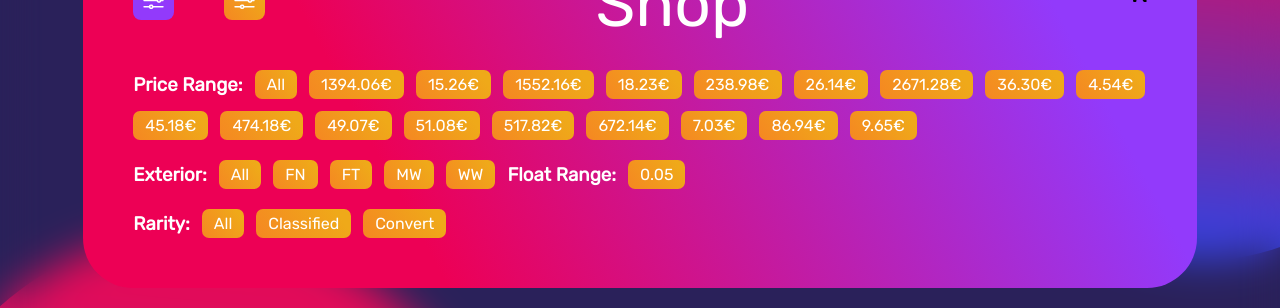
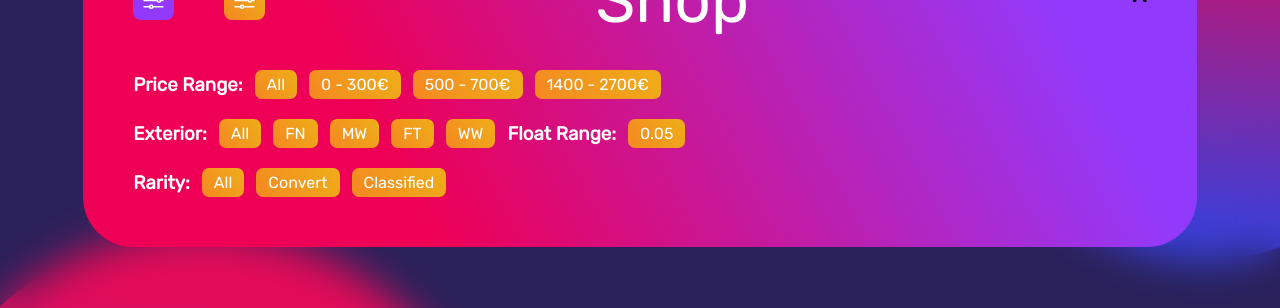
Before and after one commit to nhtoby311/csgo-shop, a React (Create React App) app: page / in a window 1280 px wide. Shown: the part 220-528 px from the top of the page. Built offline with nearby package versions, Linux system fonts and the light colour scheme.

Commit message:
filter add

```diff
--- a/src/App.tsx
+++ b/src/App.tsx
@@ -5,14 +5,17 @@ import Filter from './components/Filter/Filter';
 import Card from './components/Card/Card';
 import {Api} from './types/Api'
 import { ItemContext } from './contexts/ItemContext';
+import { FilteredItemContext } from './contexts/FilteredItemContext';
 
 function App() {
   const [items,setItems] = useState<Api[]>([])
+  const [filteredItems,setFilteredItems] = useState<Api[]>([])
 
   const getData = async function() {
     const response = await fetch("./api-csgo.json")
     const data = await response.json()
     setItems(data)
+    setFilteredItems(data)
   }
 
   useEffect(() =>
@@ -35,8 +38,8 @@ function App() {
         <div className="cards-cont-cont">
           <div className="cards-cont">
             {
-              items && items.map( (item) => {
-                return <Card key={item.id} name={item.name} image={item.img} price={item.price}/>
+              filteredItems && filteredItems.map( (filteredItem) => {
+                return <Card key={filteredItem.id} name={filteredItem.name} image={filteredItem.img} price={filteredItem.price}/>
               }
             )}
           </div>
--- a/src/components/Filter/Filter.tsx
+++ b/src/components/Filter/Filter.tsx
@@ -1,59 +1,12 @@
 import './Filter.scss'
 import filter from '../../assets/filter.svg'
-import { useContext, useEffect, useReducer, useState } from 'react'
 import gsap from 'gsap'
-import { ItemContext } from '../../contexts/ItemContext'
-import { Api } from '../../types/Api'
 import FilterButton from './FilterButton/FilterButton'
-
-type Action =
-{
-    type:string,
-    payload: Api[]
-}
-
-const uniqueAll = (array:string[]) =>{
-    return ['All',...(array.filter((x, i, array) => array.indexOf(x) === i)).sort()]
-}
-
-function reducer(state:typeof initialState,action:Action)
-{
-    switch(action.type){
-        case "INIT":
-            {
-                return {
-                    ...state,
-                    priceRange:uniqueAll(action.payload.map((elem) => {return elem.price})),
-                    exterior:uniqueAll(action.payload.map((elem) => {return elem.exterior})),
-                    rarity:uniqueAll(action.payload.map((elem) => {return elem.rarity})),
-                }
-            }
-        default:
-            {
-                return state;
-            }
-    }
-
-}
-
-const initialState =
-{
-    priceRange:['0$'],
-    exterior:['FN'],
-    rarity:['Convert'],
-    floatRange:['0.05']
-}
+import useFilter from '../../hooks/useFilter'
 
 export default function Filter()
 {
-    const [{priceRange, exterior,rarity,floatRange}, dispatch] =  useReducer(reducer, initialState);
-    const items = useContext(ItemContext)
-
-    useEffect(()=>
-    {
-        console.log("runnn")
-        dispatch({type:'INIT', payload:items})
-    },[items])
+    const {priceRange, exterior,rarity,floatRange,dispatch} = useFilter()
 
     return(
         <div className="function-cont">
@@ -81,7 +34,7 @@ export default function Filter()
                 <div className="function-line">
                     <h3>Price Range:</h3>
                     {priceRange.map((p,index) => {
-                        return <FilterButton key={index} val={p}/>
+                        return <FilterButton key={index} val={p} dispatch={() => dispatch({type:"SET_FILTER"})}/>
                     })}
                 </div>
                 <div className="function-line">
--- a/src/components/Filter/FilterButton/FilterButton.tsx
+++ b/src/components/Filter/FilterButton/FilterButton.tsx
@@ -2,7 +2,7 @@ import './FilterButton.scss'
 export default function FilterButton(props:any)
 {
     return (
-        <div className="btn-cont">
+        <div className="btn-cont" onClick={props.dispatch}>
             <h4>{props.val}</h4>
         </div>
     )
--- /dev/null
+++ b/src/contexts/FilteredItemContext.ts
@@ -0,0 +1,4 @@
+import { createContext } from "react";
+import { Api } from "../types/Api";
+
+export const FilteredItemContext = createContext<Api[]>([]);
--- /dev/null
+++ b/src/hooks/useFilter.ts
@@ -0,0 +1,138 @@
+import { useContext, useEffect, useReducer } from 'react'
+import { ItemContext } from '../contexts/ItemContext'
+import { Api } from '../types/Api'
+
+type Action =
+{
+    type:string,
+    payload?: Api[]
+}
+
+const uniqueAll = (array:string[],type:string) =>
+{
+    const sortPrice = (array:string[]) =>
+    {
+        const bSort = (arr:number[]) =>
+        {
+            let len = arr.length;
+            for (let i = len-1; i>=0; i--){
+              for(let j = 1; j<=i; j++){
+                if(arr[j-1]>arr[j]){
+                    let temp = arr[j-1];
+                    arr[j-1] = arr[j];
+                    arr[j] = temp;
+                 }
+              }
+            }
+            return arr;
+        }
+        let sortedPrice = bSort(array.map((elem)=> parseInt(elem.slice(0, -1))))
+        //console.log(sortedPrice)
+        const groupThree = (array:number[]) :string[] =>
+        {
+            let final = [];
+            for (let i = 0;i < array.length; i+=3)
+            {
+                if (array.length-i > (3-1))
+                {
+                    final.push(array[i] + " - " + array[i+2])
+                }
+                else
+                {
+                    final.push(array[i] + " - " + array[array.length-1])
+                }
+            }
+            return final
+        }
+        return groupThree(sortedPrice).map((elem)=> elem + '€')
+    }
+
+    const sortExterior = (arr:string[]):string[] =>
+    {
+        const rank = ["FN", "MW", "FT", "WW", "BS"]
+        arr.sort( (a,b):number =>
+        {
+            return rank.indexOf(a) - rank.indexOf(b)
+        })
+        return arr
+    }
+
+    const sortRarity = (arr:string[]):string[] =>
+    {
+        const rank = ["Convert", "Classified", "Restricted", "Mil-spec Grade", "Industrial Grade","Consumer Grade"]
+        arr.sort( (a,b):number =>
+        {
+            return rank.indexOf(a) - rank.indexOf(b)
+        })
+        return arr
+    }
+
+
+    switch (type)
+    {
+        case 'price':
+            {
+                array.push("0€")
+                return ['All',...sortPrice((array.filter((x, i, array) => array.indexOf(x) === i)))]
+            }
+        case 'rarity':
+            return ['All',...sortRarity((array.filter((x, i, array) => array.indexOf(x) === i)))]
+        case 'exterior':
+            return ['All',...sortExterior((array.filter((x, i, array) => array.indexOf(x) === i)))]
+        default:
+            return array
+    }
+}
+
+const rounding = (elem: string):string =>
+{
+    elem.slice(0, -1)
+    return Math.ceil(parseInt(elem) / 100) * 100+"€";
+}
+
+
+function reducer(state:typeof initialState,action:Action)
+{
+    switch(action.type){
+        case "INIT":
+            {
+                return {
+                    ...state,
+                    priceRange:uniqueAll(action.payload!.map((elem) => {return rounding(elem.price)}),'price'),
+                    exterior:uniqueAll(action.payload!.map((elem) => {return elem.exterior}),'exterior'),
+                    rarity:uniqueAll(action.payload!.map((elem) => {return elem.rarity}),'rarity'),
+                }
+            }
+        case "SET_FILTER":
+            {
+                console.log("SET_FILTER")
+                return state
+            }
+        default:
+            {
+                return state;
+            }
+    }
+
+}
+
+const initialState =
+{
+    priceRange:['0$'],
+    exterior:['FN'],
+    rarity:['Convert'],
+    floatRange:['0.05']
+}
+
+export default function useFilter()
+{
+    const [{priceRange, exterior,rarity,floatRange}, dispatch] =  useReducer(reducer, initialState);
+    const items = useContext(ItemContext)
+
+    useEffect(()=>
+    {
+        dispatch({type:'INIT', payload:items})
+    },[items])
+
+    return {priceRange, exterior,rarity,floatRange ,dispatch}
+}
```
